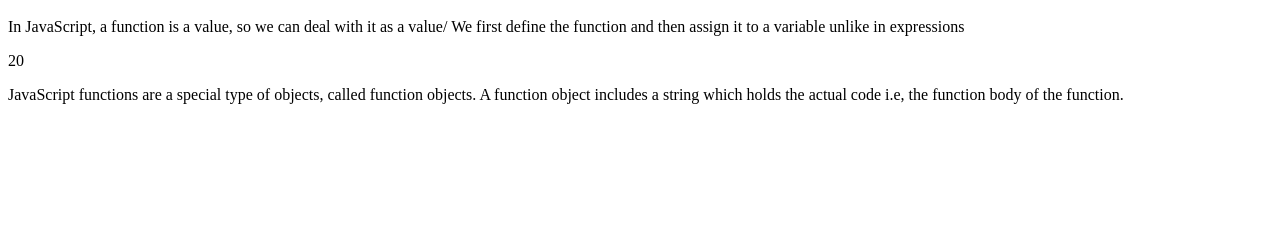
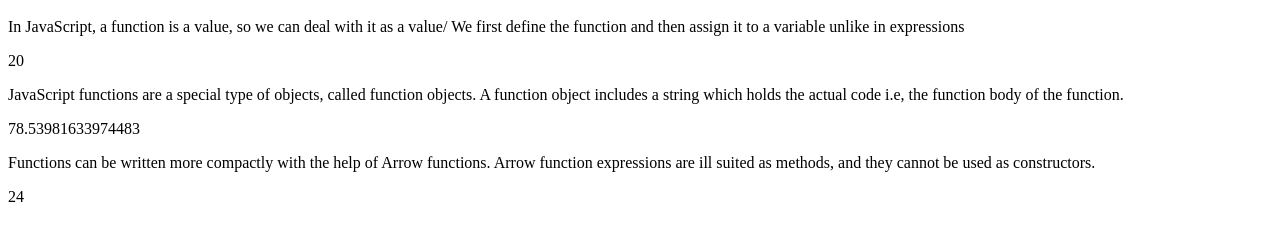
Before and after one commit to SachinSharma22/Function_JavaScript, a plain HTML site: page index.html in a window 1280 px wide. Shown: the part 48-288 px from the top of the page. Drawn offline with Linux system fonts and the light colour scheme.

Commit message:
arrow function

```diff
--- a/index.html
+++ b/index.html
@@ -17,6 +17,13 @@
      </p>
      <p id="demo1"></p>
 
+     <!-- Arrow Functions -->
+      <p id="afIntro">
+        Functions can be written more compactly with the help of Arrow functions.
+        Arrow function expressions are ill suited as methods, and they cannot be used as constructors.
+      </p>
+      <p id="demo2"></p>
+
     <script>
         function product(a, b){
             return a*b;
@@ -30,8 +37,20 @@
     <script>
         var body = "return Math.PI *rad *rad";
         var circle = new Function("rad",body);
-        alert(circle(5));
+        // alert(circle(5));
+        var area = circle(5);
+
+        document.getElementById('demo1').innerHTML = area;
 
     </script>
+
+    <!-- Arrow Functions -->
+     <script>
+        const myFunc = (a,b,c) =>{
+            return a*b*c;
+        }
+        let product1 = myFunc(2,3,4);
+        document.getElementById('demo2').innerHTML = product1;
+     </script>
   </body>
 </html>
```
